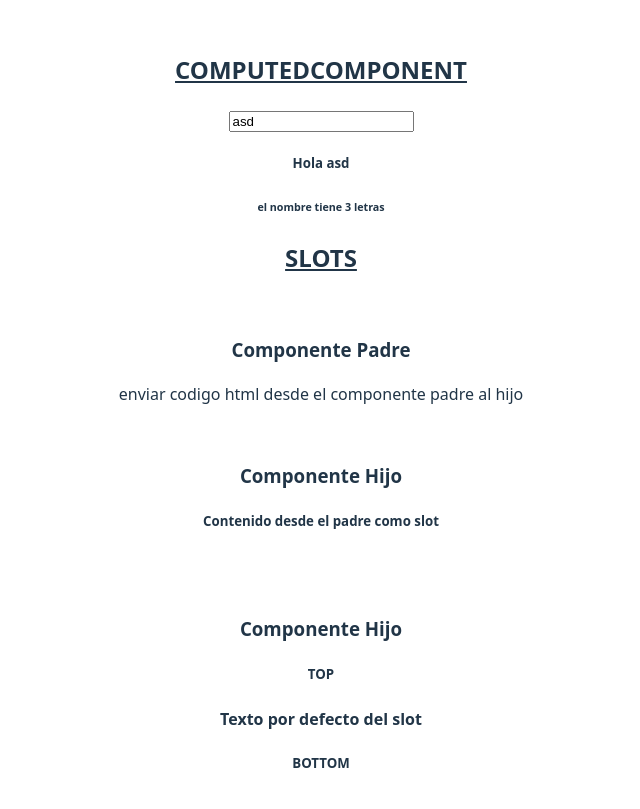
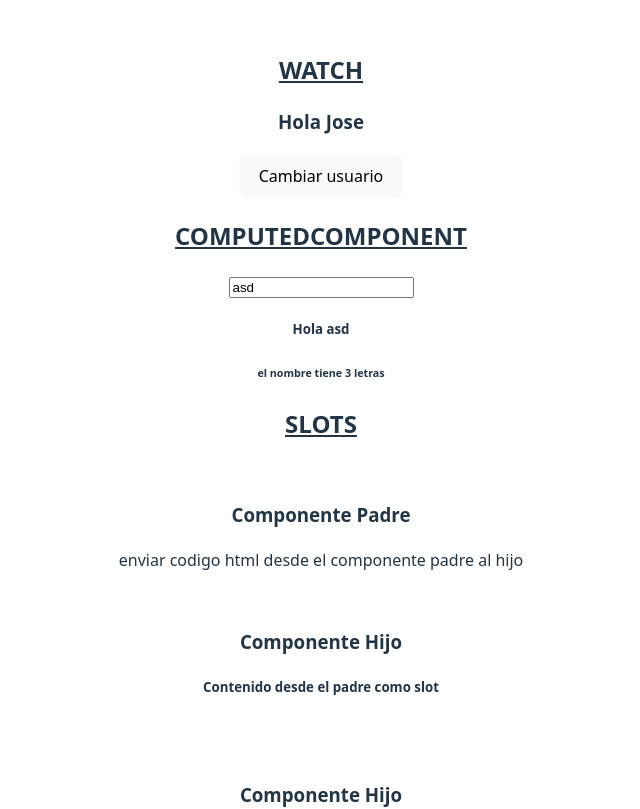
Before and after one commit to RamconDev/Vue-AmazingCode, a Vue app: page / in a window 1280 px wide. Shown: the top 809 px of the page, without its empty margins (319-959 px from the left). Built offline with nearby package versions, Linux system fonts and the light colour scheme.

Commit message:
watch - vigilar variables y ejecutar un codigo si se  detectan cambios en el

```diff
--- a/src/App.vue
+++ b/src/App.vue
@@ -10,9 +10,13 @@
     import PadreEventComponent from './components/component-events/PadreEventComponent.vue';
     import PadreSComponent from './components/slots/PadreSComponent.vue';
     import ComputedComponent from './components/ComputedComponent.vue';
+    import WatchComponent from './components/WatchComponent.vue';
 </script>
 
 <template>
+    <h2>Watch</h2>
+    <WatchComponent></WatchComponent>
+
     <h2>ComputedComponent</h2>
     <ComputedComponent></ComputedComponent>
 
--- /dev/null
+++ b/src/components/WatchComponent.vue
@@ -0,0 +1,28 @@
+<script setup>
+    import { ref, watch } from 'vue';
+
+    const userName = ref({
+        name: "Jose"
+    });
+
+    const setName = () => {
+         userName.value.name = "Maria"
+    }
+
+    watch(userName, (newValue, oldValue) => {
+        console.log("Codigo Ejecutado",newValue,oldValue)
+    },
+    {
+        immediate: true,
+        deep: true
+    });
+</script>
+
+<template>
+    <h3>Hola {{ userName.name }}</h3>
+    <button @click="setName">Cambiar usuario</button>
+</template>
+
+<style scoped>
+
+</style>
```
